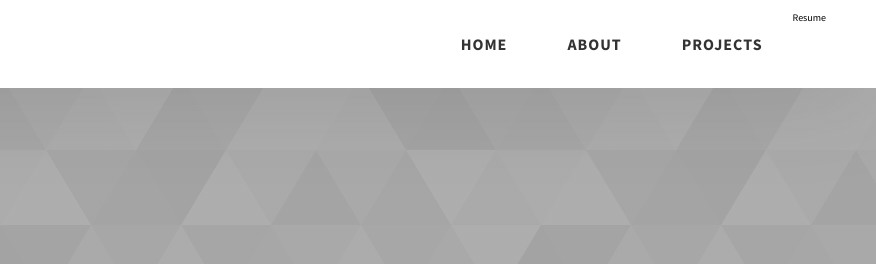
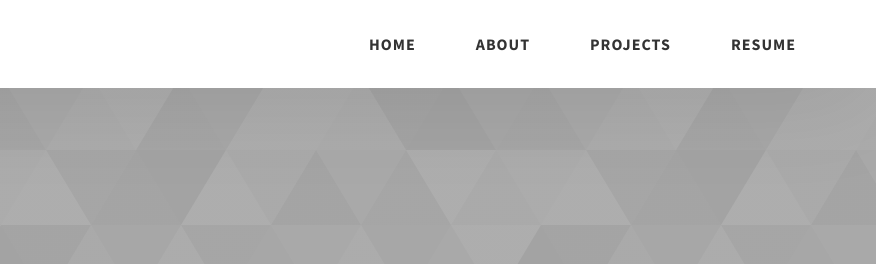
Before and after one commit to jerameee/jeremy-dopefolio, a website: page index.html in a window 1280 px wide. Shown: the top 264 px of the page, 404-1280 px from the left. Drawn offline with Linux system fonts and the light colour scheme.

Commit message:
Updated class for resume link

```diff
--- a/index.html
+++ b/index.html
@@ -37,7 +37,7 @@
             <a href="./index.html#projects" class="header__link">Projects </a>
           </li>
           <li class="header__link-wrapper">
-            <a target="_blank" href="https://drive.google.com/file/d/1qv_r45IvDc7j19udI4OAKR83KHV8G72f/view?usp=sharing"> Resume </a>
+            <a target="_blank" href="https://drive.google.com/file/d/1qv_r45IvDc7j19udI4OAKR83KHV8G72f/view?usp=sharing" class="header__link"> Resume </a>
           </li>
         </ul>
         <div class="header__main-ham-menu-cont">
```
Also changed, not shown: lockbox.html (+1 -1 lines), pocketsearch.html (+1 -1 lines), reqmap.html (+1 -1 lines).
